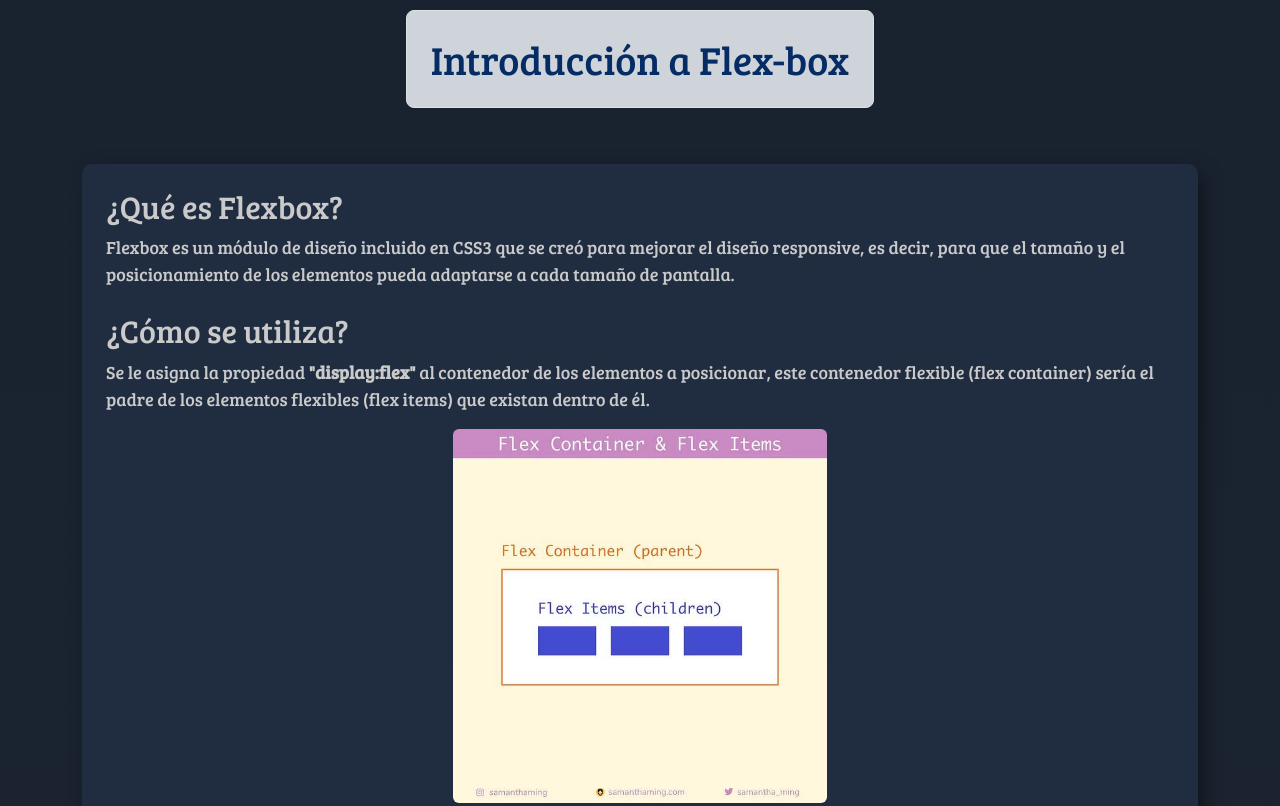
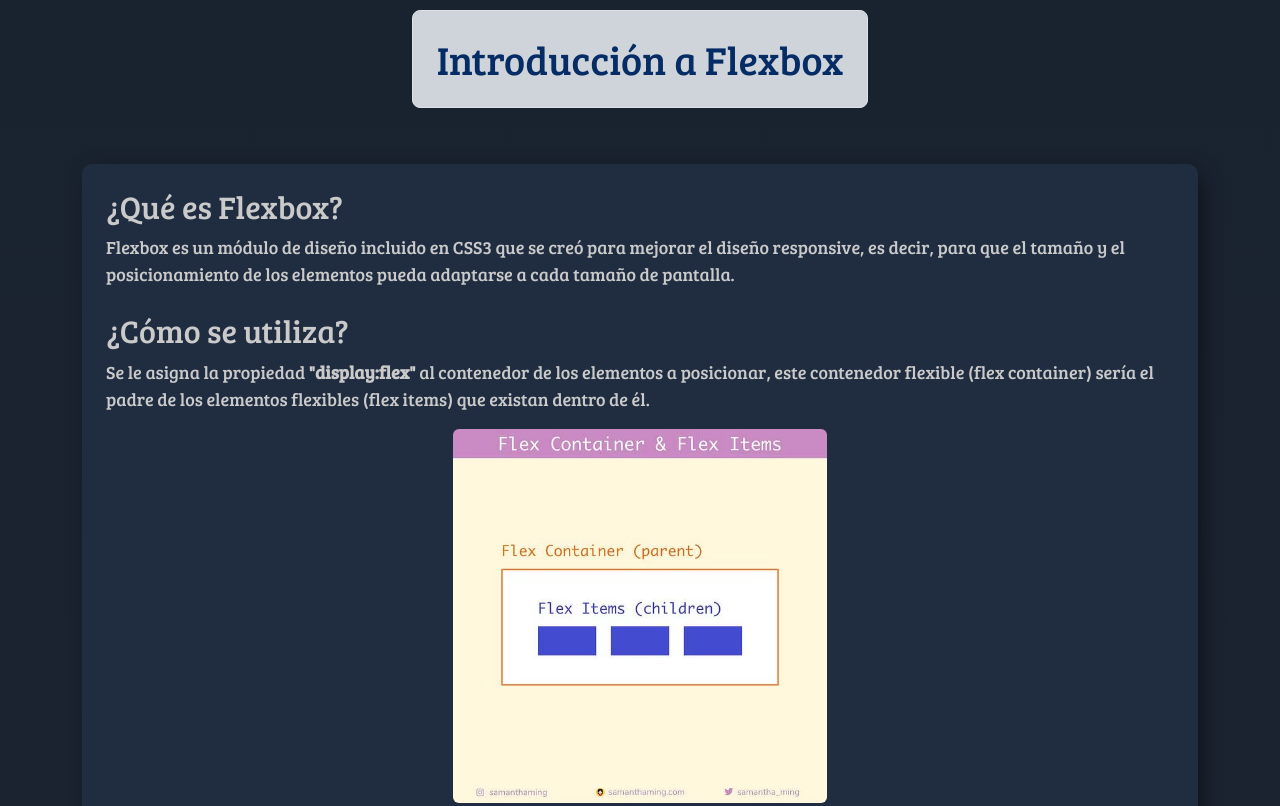
Before and after one commit to RenzoMarangon/clases-desarrollo-web, a plain HTML site: page index.html in a window 1280 px wide. Shown: the top 806 px of the page. Drawn offline with nearby package versions, Linux system fonts and the light colour scheme.

Commit message:
Tutorial flex-box v1.2 | mas info añadida

```diff
--- a/index.html
+++ b/index.html
@@ -15,7 +15,7 @@
 </head>
 <body class="container ">
     <header class="text-center d-flex justify-content-center mb-5">
-        <h1 class="p-4 text-primary-emphasis bg-dark-subtle border bs-dark-border-subtle rounded-3">Introducción a Flex-box</h1>
+        <h1 class="p-4 text-primary-emphasis bg-dark-subtle border bs-dark-border-subtle rounded-3">Introducción a Flexbox</h1>
     </header>
 
     <main w-sm-100>
```
